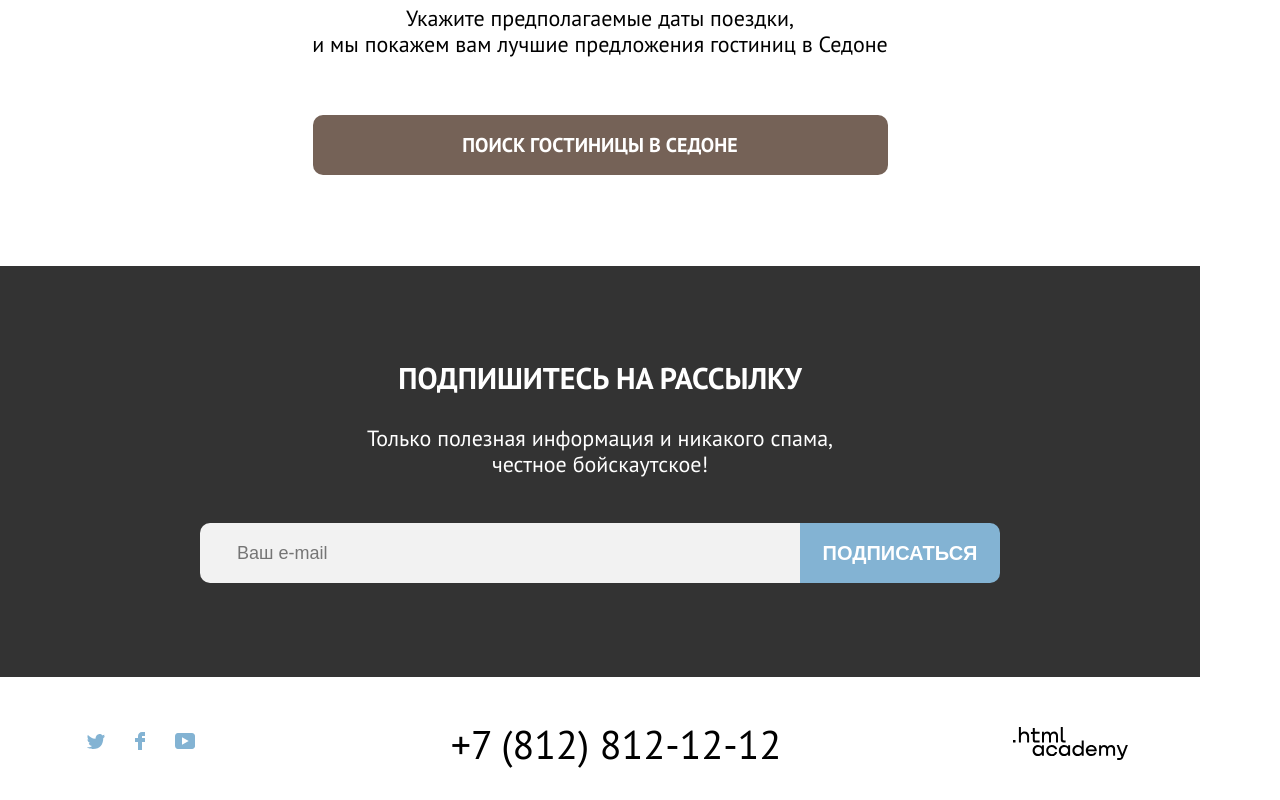
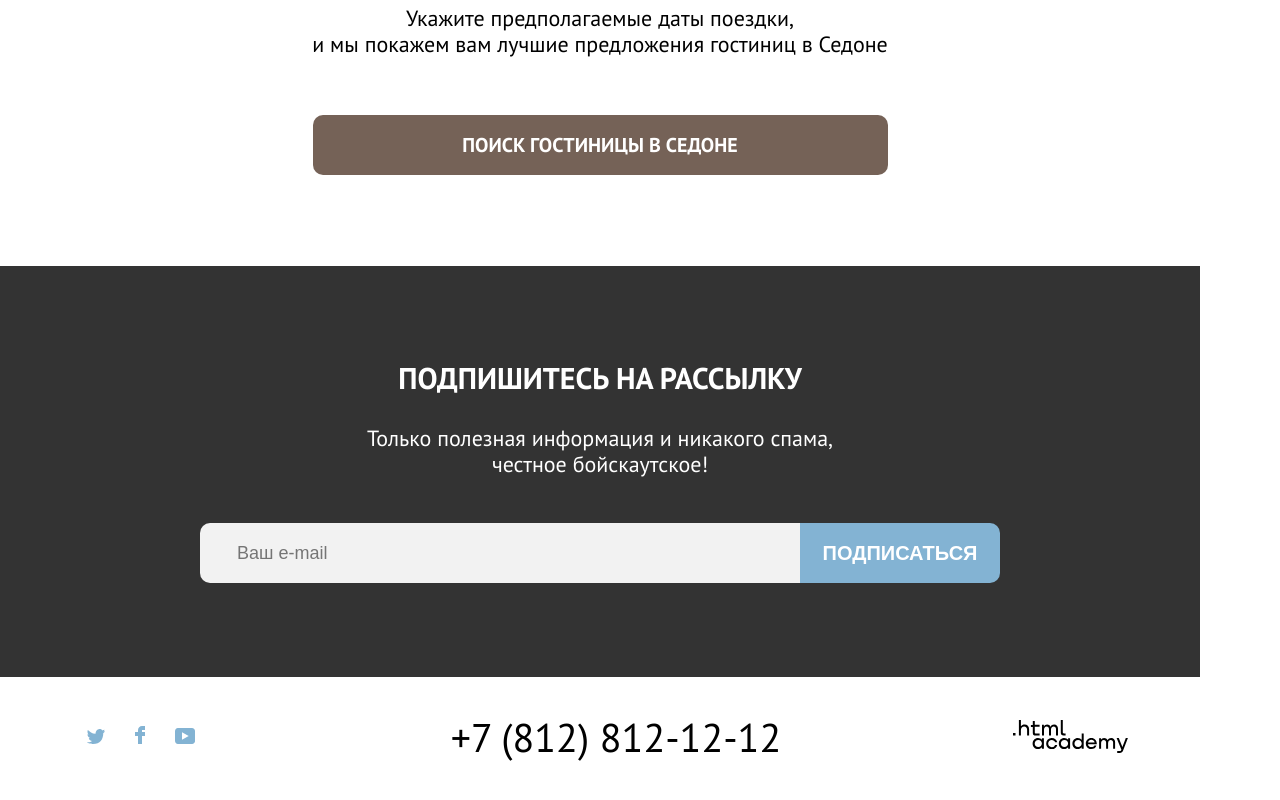
Before and after one commit to igstik/sed, a plain HTML site: page index.html in a window 1280 px wide. Shown: the part 2523-3323 px from the top of the page. Drawn offline with Linux system fonts and the light colour scheme.

Commit message:
поменял методы вставки на нескольких svg

```diff
--- a/index.html
+++ b/index.html
@@ -217,16 +217,45 @@
       <li class="footer-social-item">
         <a class="social-icon twitter" href="#">
           <span class="visually-hidden">Твиттер</span>
+          <svg class="twitter-icon" width="18" height="15" viewBox="0 0 18 15" fill="none"
+            xmlns="http://www.w3.org/2000/svg">
+            <g clip-path="url(#clip0_5_791)">
+              <path
+                d="M11.6 0.200056C13.4 -0.299944 14.8 0.500056 15.4 1.40006C16.1 1.20006 16.8 0.900056 17.5 0.700056C17.5 1.60006 16.9 2.20006 16.6 2.50006C17.3 2.60006 18 1.90006 18 1.90006C17.8 2.90006 16.9 3.70006 16.3 3.90006C16.1 10.7001 13 15.1001 5.7 15.0001C5.1 15.0001 5.8 15.0001 5.2 15.0001C4.8 15.0001 0.8 14.5001 0 13.1001C2.4 13.3001 4.1 12.7001 5 11.9001C4 11.6001 2.1 11.5001 1.8 9.00006C2.2 9.10006 2.4 9.20006 3.1 9.10006C1.8 8.30006 0.4 7.50006 0.5 5.30006C0.8 5.60006 1.6 5.80006 1.9 5.80006C1.1 5.60006 -0.2 2.50006 0.9 0.900056C2.8 2.80006 4.9 4.50006 8.5 4.70006C8.7 2.30006 9.7 0.800056 11.6 0.200056Z" />
+            </g>
+            <defs>
+              <clipPath id="clip0_5_791">
+                <rect width="18" height="15" fill="white" />
+              </clipPath>
+            </defs>
+          </svg>
+
         </a>
       </li>
       <li class="footer-social-item">
         <a class="social-icon facebook" href="#">
           <span class="visually-hidden">Фейсбук</span>
+          <svg class="facebook-icon" width="10" height="18" viewBox="0 0 10 18" fill="none"
+            xmlns="http://www.w3.org/2000/svg">
+            <path d="M7 0C4.8 0 3 1.8 3 4V6H0V10H3V18H7V10H10V6H7V4H10V0H7Z" />
+          </svg>
         </a>
       </li>
       <li class="footer-social-item">
         <a class="social-icon youtube" href="#">
           <span class="visually-hidden">Ютуб</span>
+          <svg class="youtube-icon" width="20" height="16" viewBox="0 0 20 16" fill="none"
+            xmlns="http://www.w3.org/2000/svg">
+            <g clip-path="url(#clip0_3_193)">
+              <path
+                d="M17 0H2.9C1.2 0 0 1.5 0 3.2V12.7C0 14.5 1.2 16 2.9 16H17.2C18.7 16 20.1 14.5 20.1 12.8V3.2C19.9 1.5 18.7 0 17 0ZM7 11.8V4.2L13.7 8L7 11.8Z" />
+            </g>
+            <defs>
+              <clipPath id="clip0_3_193">
+                <rect width="20" height="16" fill="white"/>
+              </clipPath>
+            </defs>
+          </svg>
         </a>
       </li>
     </ul>
--- a/styles/style.css
+++ b/styles/style.css
@@ -450,16 +450,9 @@ form input {
   padding: 15px;
 }
 
-.facebook {
-  content: url(/img/social-facebook.svg);
-}
 
-.twitter {
-  content: url(/img/social-twitter.svg);
-}
-
-.youtube {
-  content: url(/img/social-youtube.svg);
+.facebook-icon, .twitter-icon, .youtube-icon{
+  fill: #83B3D3;
 }
 
 .footer-tel {
```
